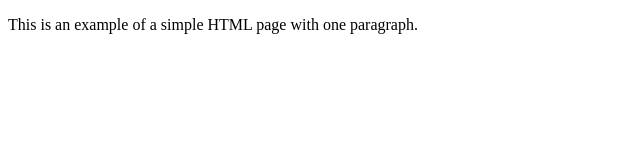
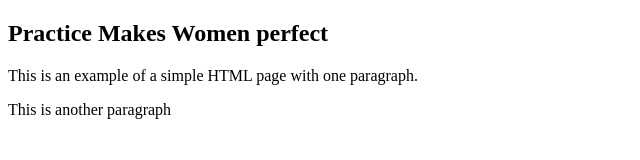
Before and after one commit to Jagrutivk/Gitcodepractice, a plain HTML site: page index.html in a window 1280 px wide. Shown: the whole page, without its empty margins (0-640 px from the left). Drawn offline with Linux system fonts and the light colour scheme.

Commit message:
modified 1st time

```diff
--- a/index.html
+++ b/index.html
@@ -4,6 +4,8 @@
         <title>Example</title>
     </head>
     <body>
+        <H2>Practice Makes Women perfect</H2>
         <p>This is an example of a simple HTML page with one paragraph.</p>
+        <p>This is another paragraph</p>
     </body>
 </html
```
